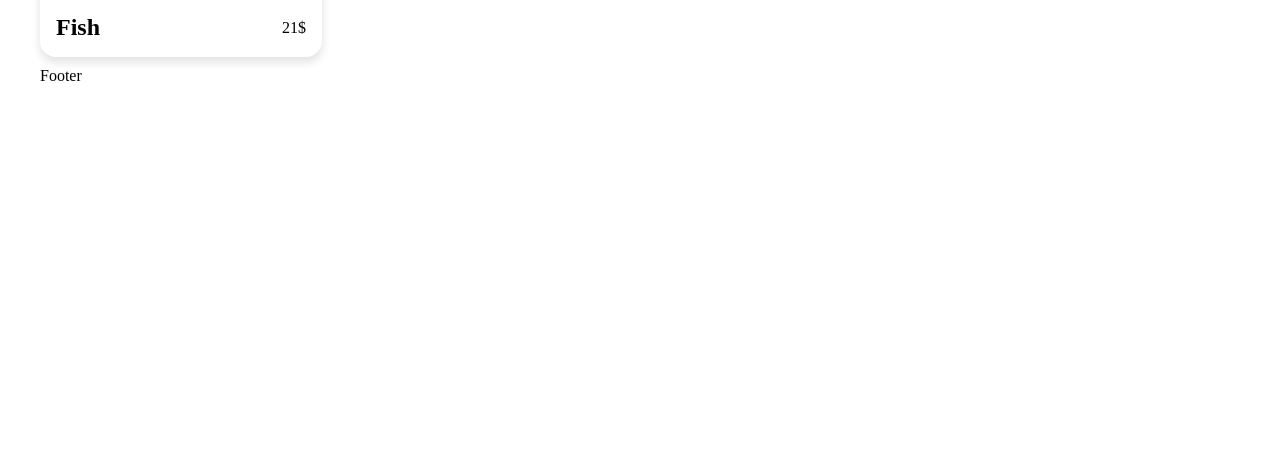
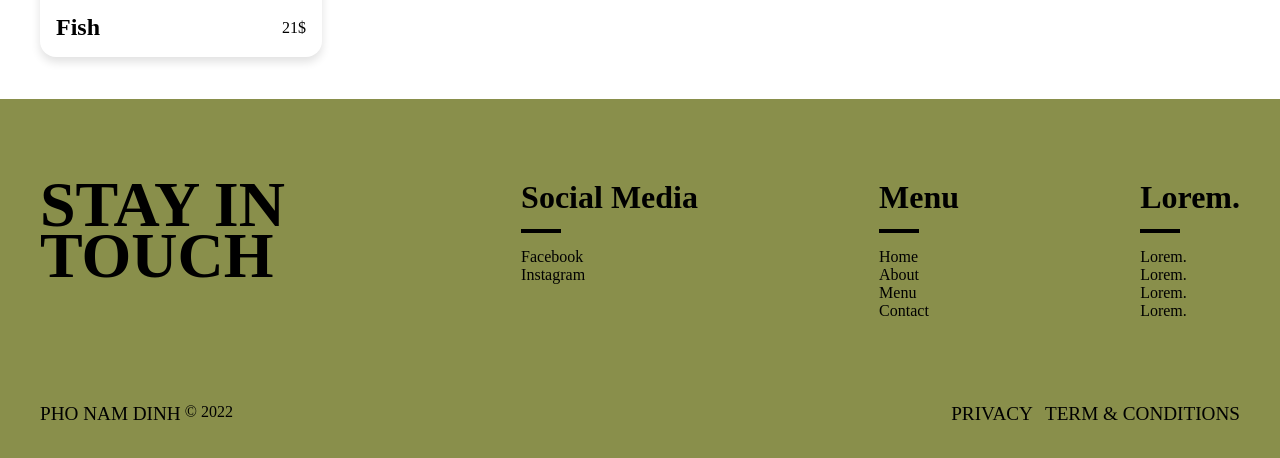
Before and after one commit to QuanNguyenDong/dining-website, a React (Create React App) app in the folder front-end/: page /menu in a window 1280 px wide. Shown: the part 1706-2164 px from the top of the page. Before the commit the page ends 1791 px from the top, so only its background shows below. Built offline with nearby package versions, Linux system fonts and the light colour scheme; a web font is replaced by a local one.

Commit message:
Contact & Footer Prototype

```diff
--- a/front-end/src/App.js
+++ b/front-end/src/App.js
@@ -6,7 +6,7 @@ import { Contact, Home, Menu } from './pages';
 
 function App() {
   return (
-    <div className="App grid wide">
+    <div className="App">
       <Navbar />
 
       <Routes>
--- a/front-end/src/components/Footer/Footer.css
+++ b/front-end/src/components/Footer/Footer.css
@@ -1,3 +1,73 @@
-/* div {
-  background-color: red;
-} */
+
+.footer {
+  background-color: #898f4b;
+  padding-top: 5rem;
+  padding-bottom: 2rem;
+  margin-top: 2rem;
+}
+
+.footer__links {
+  display: flex;
+  justify-content: space-between;
+  padding-bottom: 5rem;
+}
+
+.footer__links__title {
+  font-size: 4rem;
+  text-transform: uppercase;
+  line-height: 0.8;
+  font-weight: 600;
+  flex: 0 0 25%;
+  max-width: 25%;
+  height: 100%;
+}
+
+.footer__menu {
+  position: relative;
+  height: 100%;
+}
+
+.footer__menu h1::after {
+  display: block;
+  content: "";
+  position: absolute;
+  width: 40px;
+  height: 4px;
+  background-color: black;
+  top: 50px;
+  left: 0;
+}
+
+.footer__menu ul {
+  margin-top: 2rem;
+}
+
+.footer__menu ul {
+  list-style: none;
+}
+
+.footer__legal-menu {
+  display: flex;
+  list-style: none;
+}
+
+.footer__information {
+  display: flex;
+  justify-content: space-between;
+  align-items: center;
+  font-size: 1.2rem;
+  line-height: 1.5;
+}
+
+.footer__information__site-title {
+  text-transform: uppercase;
+  padding-right: 4px;
+}
+
+.footer__information div {
+  display: flex;
+}
+
+.footer__legal-menu li:first-child {
+  padding-right: 12px;
+}
--- a/front-end/src/components/Footer/Footer.jsx
+++ b/front-end/src/components/Footer/Footer.jsx
@@ -1,7 +1,50 @@
-import './Footer.css'
+import './Footer.css';
 
 const Footer = () => {
-  return <div>Footer</div>
-}
+  return (
+    <footer className="footer">
+      <div className="grid wide">
+        <div className="footer__links">
+          <h1 className="footer__links__title">Stay in touch</h1>
+          <div className="footer__menu">
+            <h1>Social Media</h1>
+            <ul>
+              <li>Facebook</li>
+              <li>Instagram</li>
+            </ul>
+          </div>
+          <div className="footer__menu">
+            <h1>Menu</h1>
+            <ul>
+              <li>Home</li>
+              <li>About</li>
+              <li>Menu</li>
+              <li>Contact</li>
+            </ul>
+          </div>
+          <div className="footer__menu">
+            <h1>Lorem.</h1>
+            <ul>
+              <li>Lorem.</li>
+              <li>Lorem.</li>
+              <li>Lorem.</li>
+              <li>Lorem.</li>
+            </ul>
+          </div>
+        </div>
+        <div className="footer__information">
+          <div>
+            <div className="footer__information__site-title">Pho Nam Dinh</div>
+            <small className="footer__information__date">&copy; 2022</small>
+          </div>
+          <ul className="footer__legal-menu">
+            <li>PRIVACY</li>
+            <li>TERM & CONDITIONS</li>
+          </ul>
+        </div>
+      </div>
+    </footer>
+  );
+};
 
 export default Footer;
--- a/front-end/src/components/Navbar/Navbar.jsx
+++ b/front-end/src/components/Navbar/Navbar.jsx
@@ -4,6 +4,7 @@ import './Navbar.css';
 
 const Navbar = () => {
   return (
+    <div className="grid wide">
       <nav className="app__navbar">
         <div className="app__navbar-logo">
           <img src={images.noodleLogo} alt="app__logo" />
@@ -23,6 +24,7 @@ const Navbar = () => {
           </li>
         </ul>
       </nav>
+    </div>
   );
 };
 
--- /dev/null
+++ b/front-end/src/pages/Contact.css
@@ -0,0 +1,26 @@
+.banner-content-panel {
+  width: 100%;
+  padding-top: 7rem;
+  padding-bottom: 4rem;
+  min-height: auto;
+}
+
+.banner-content {
+  width: 70%;
+  padding: 0 4rem;
+  border-left: 1rem solid black;
+}
+
+.banner-content h1 {
+  font-size: 2.5rem;
+  line-height: 3rem;
+  margin-bottom: 1.5rem;
+  font-weight: 800;
+}
+
+.banner-content p {
+  font-size: 1.2rem;
+  line-height: 1.5rem;
+  font-weight: 400;
+  margin-bottom: 1rem;
+}
--- a/front-end/src/pages/Contact.jsx
+++ b/front-end/src/pages/Contact.jsx
@@ -1,7 +1,17 @@
+import './Contact.css'
 const Contact = () => {
   return (
-    <h1>Contact</h1>
-  )
-}
+    <>
+      <div className="banner-content-panel grid wide">
+        <div className="banner-content">
+          <h1>Contact us</h1>
+          <p><strong><u>Location:</u></strong> Norton Street, Leichhardt</p>
+          <p><strong><u>Opening Hours:</u></strong> Monday to Sunday - 10AM to 9PM</p>
+          <p><strong><u>Phone:</u></strong> <a href="tel:0123 123 123">0123 123 123</a></p>
+        </div>
+      </div>
+    </>
+  );
+};
 
 export default Contact;
--- a/front-end/src/pages/Menu.jsx
+++ b/front-end/src/pages/Menu.jsx
@@ -7,6 +7,7 @@ const Menu = () => {
       {food_category.map((category) => {
         return (
           <>
+            <div className="grid wide">
               <h1 className="product-category">{category.title}</h1>
               <div className="row">
                 {category.food_items.map((item, index) => (
@@ -15,6 +16,7 @@ const Menu = () => {
                   </div>
                 ))}
               </div>
+            </div>
           </>
         );
       })}
```
Lines whose indentation alone changed are shown as unchanged.
